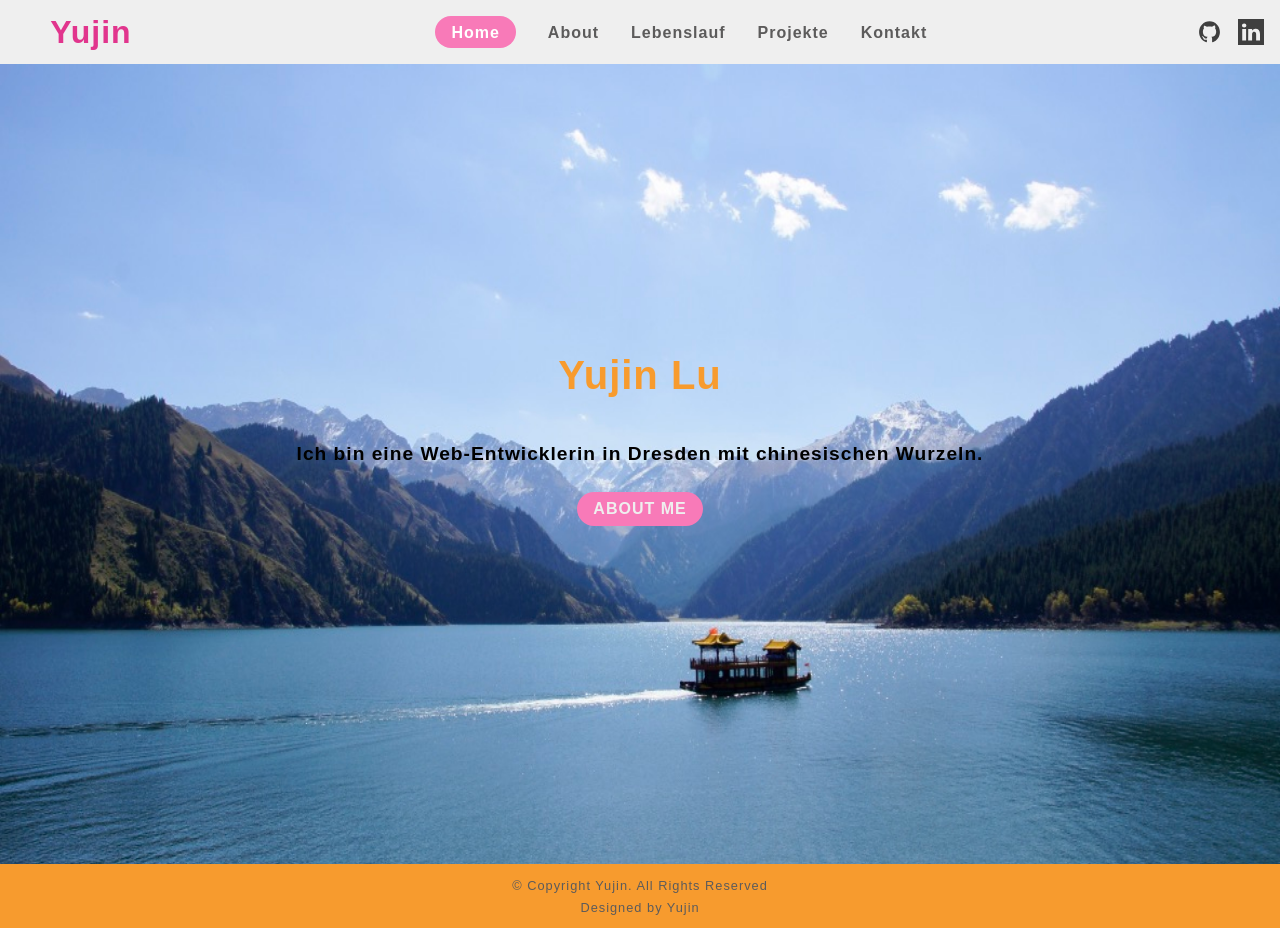
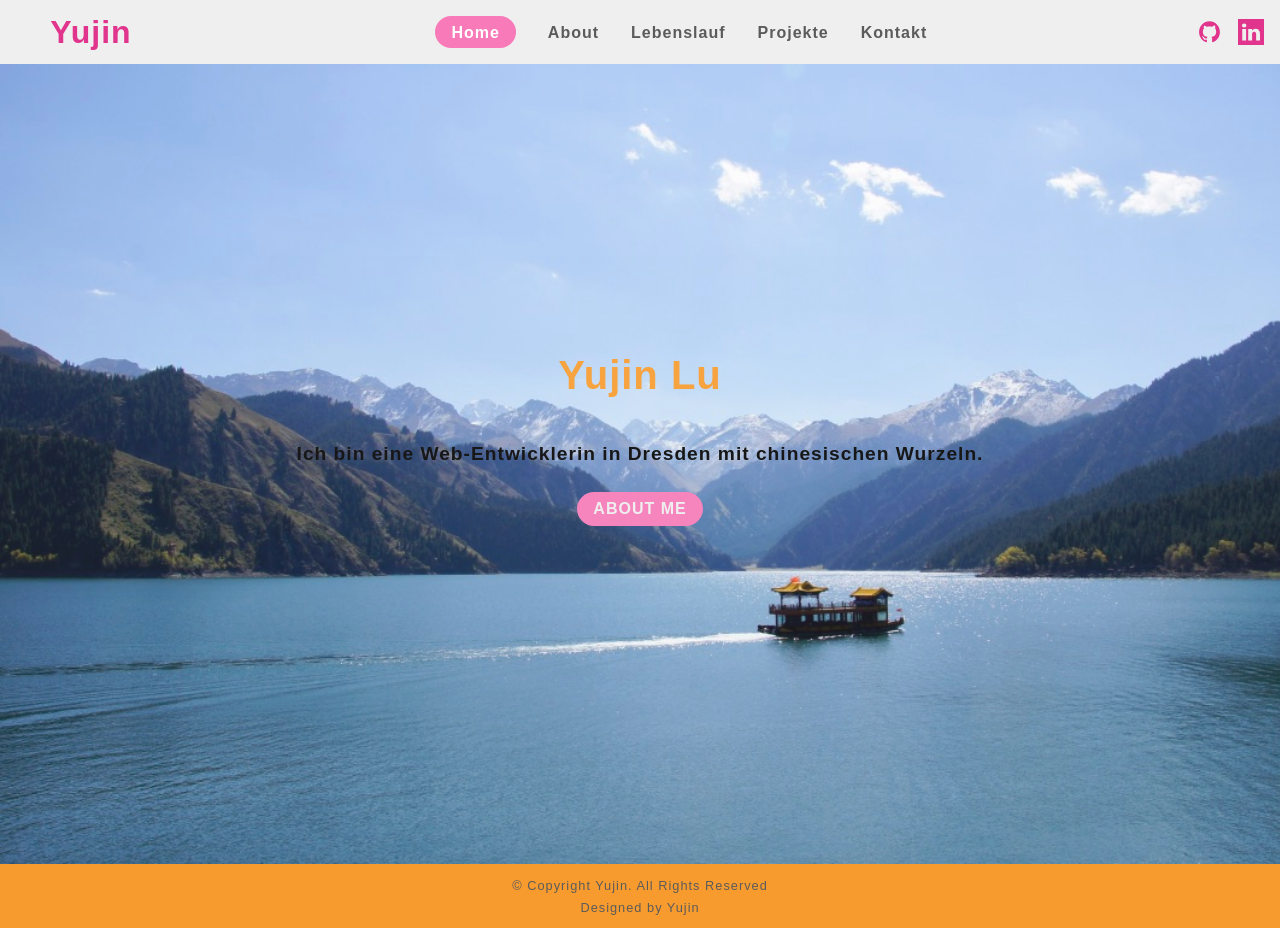
Before and after one commit to LuYujin9/Portfolio, a React (Create React App) app: page / in a window 1280 px wide. Built offline with nearby package versions, Linux system fonts and the light colour scheme.

Commit message:
changed the style of homepage backgroud color

```diff
--- a/src/components/style/Homepage.css
+++ b/src/components/style/Homepage.css
@@ -3,7 +3,8 @@
   height: 100vh;
   width: 100%;
   background-image: url("../../../public/images/background.jpeg");
-  background-size: 100% 110vh;
+  background-size: cover;
+  opacity: 0.9;
 }
 
 .homepage-context-container {
```
Also changed, not shown: src/github.svg, src/linkedin.svg.
